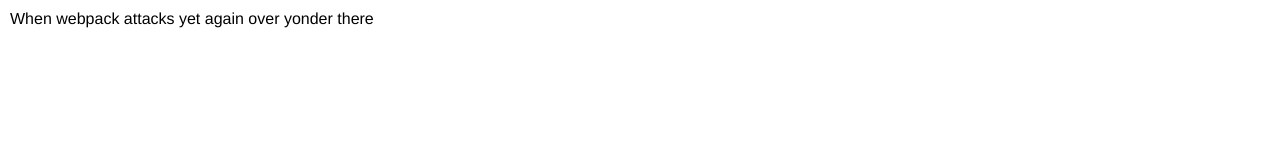
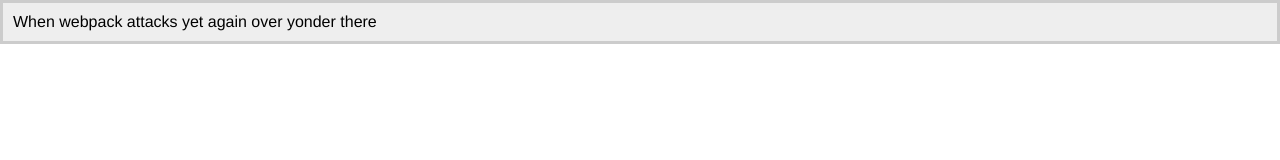
Before and after one commit to tritowntim/webpack-tutorial, a React app: page / in a window 1280 px wide. Built offline with nearby package versions, Linux system fonts and the light colour scheme.

Commit message:
CSS modules

```diff
--- /dev/null
+++ b/app/Greeter.css
@@ -0,0 +1,5 @@
+.root {
+  background-color: #eee;
+  padding: 10px;
+  border: 3px solid #ccc;
+}
--- a/app/Greeter.js
+++ b/app/Greeter.js
@@ -1,10 +1,11 @@
 import React, { Component } from 'react';
-var config = require("../config.json");
+import config from '../config.json';
+import styles from './Greeter.css';
 
 class Greeter extends Component {
   render() {
     return (
-      <div>
+      <div className={styles.root}>
         {config.greetText}
       </div>
     );
--- a/main.css
+++ b/main.css
@@ -9,7 +9,7 @@
 }
 
 body {
-  margin: 10px;
+  margin: 0;
   font-family: 'Helvetica Neue', Helvetica, Arial, sans-serif;
 }
 
--- a/webpack.config.js
+++ b/webpack.config.js
@@ -20,7 +20,7 @@
       },
       {
         test:     /\.css$/,
-        loader:   "style!css"
+        loader:   "style!css?modules"
       }
     ]
   },
```
